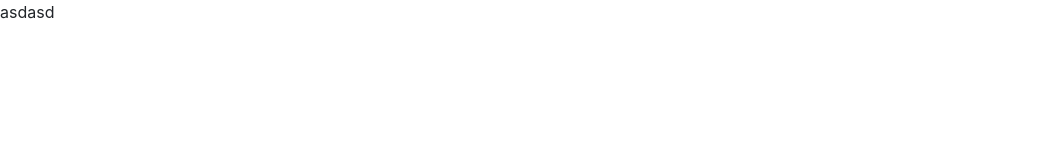
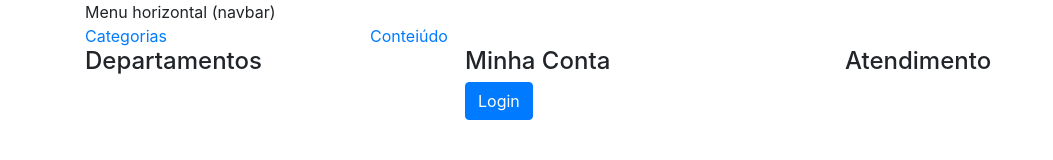
Before and after one commit to YuriApolinario/web, a website: page ProjetoWeb4Bimestre/public_html/index.html in a window 1280 px wide. Shown: the whole page, without its empty margins (0-1053 px from the left). Drawn offline with Linux system fonts and the light colour scheme.

Commit message:
aula18/10/2017 inicio do trabalho com bootstrap

```diff
--- a/ProjetoWeb4Bimestre/public_html/index.html
+++ b/ProjetoWeb4Bimestre/public_html/index.html
@@ -22,7 +22,49 @@ and open the template in the editor.
 
     </head>
     <body>
-        <a>asdasd</a>
+        <!--tudo Que for- fluid ocupa a largura toda da pagina-->
+        <div class="container">
+            <!--Ésta é a linha do topo-->
+            <div class="">
+                Menu horizontal (navbar)
+            </div>
+            <!-------------------------------------------------------------------->
+
+            <!--linha de conteudo-->
+            <div class="row text-primary">
+                <div class="col">
+                    Categorias
+                </div>
+
+                <div class="col-9">
+                    Conteiúdo
+                </div>
+
+            </div>
+            <!---------------------------------------------------------->
+
+
+
+            <!--linha do roda pé-->
+            <div class="row ">
+                <div class="col">
+                    <h4>Departamentos</h4>
+                </div>
+
+                <div class="col">
+                    <h4>Minha Conta</h4>
+                    <a href="#" class="btn btn-primary">Login</a>
+                </div>
+
+                <div class="col">
+                    <h4>Atendimento</h4>
+                </div>
+
+            </div>
+            <!------------------------------------->
+
+
+        </div>
 
     </body>
 </html>
```
